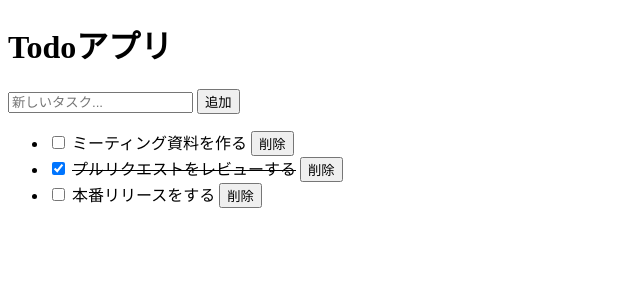
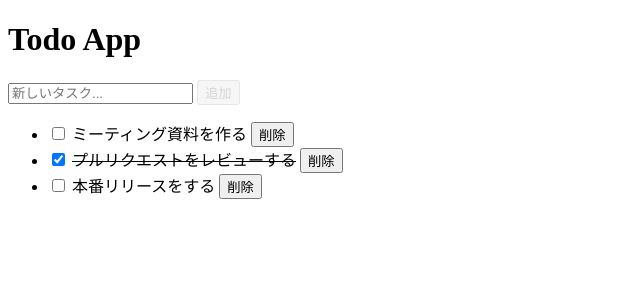
Before and after one commit to ucan-lab/svelte-todo-handson, a SvelteKit app in the folder svelte-todo-app/: page / in a window 1280 px wide. Shown: the top 300 px of the page, without its empty margins (0-640 px from the left). Built offline with nearby package versions, Linux system fonts and the light colour scheme.

Commit message:
ステップ4-1: 新しいタスクの追加

```diff
--- a/svelte-todo-app/src/routes/+page.svelte
+++ b/svelte-todo-app/src/routes/+page.svelte
@@ -9,14 +9,23 @@
     { text: 'プルリクエストをレビューする', done: true },
     { text: '本番リリースをする', done: false }
   ];
+
+  let newTodo: string = '';
+
+  function addTodo() {
+    if (newTodo.trim()) {
+      todos.push({ text: newTodo, done: false });
+      todos = todos;
+    }
+  }
 </script>
 
 <main>
-  <h1>Todoアプリ</h1>
+  <h1>Todo App</h1>
 
-  <input type="text" placeholder="新しいタスク..." />
+  <input type="text" placeholder="新しいタスク..." bind:value={newTodo} />
 
-  <button>追加</button>
+  <button onclick={addTodo} disabled={!newTodo.trim()}>追加</button>
 
   <ul>
     {#each todos as todo, i}
@@ -33,4 +42,9 @@
   span.done {
     text-decoration: line-through;
   }
+
+  button[disabled] {
+    opacity: 0.5;
+    cursor: not-allowed;
+  }
 </style>
```
